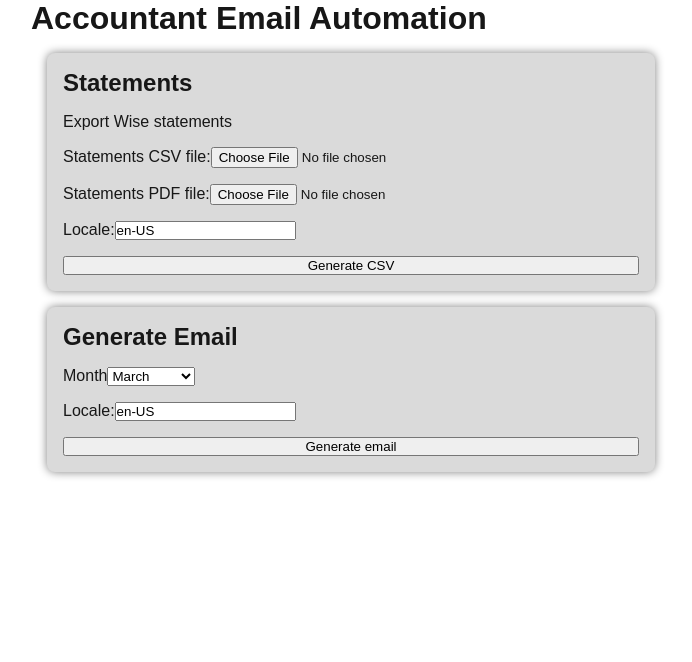
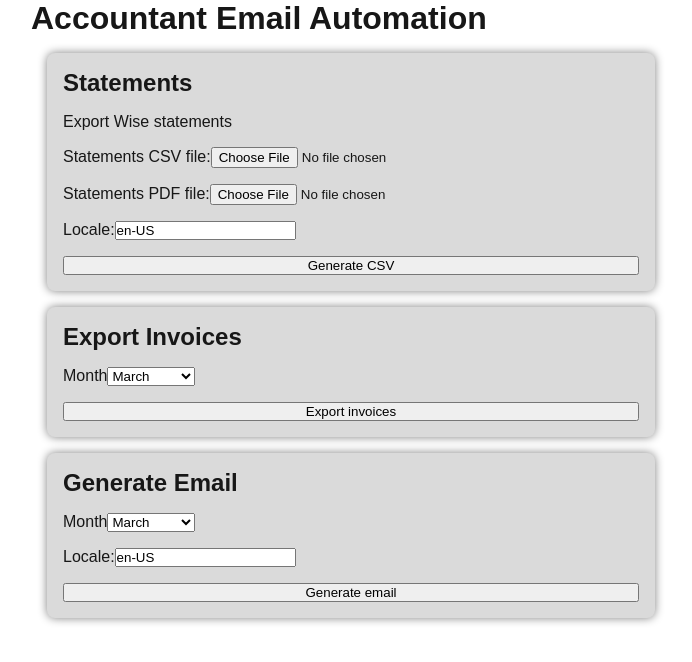
Before and after one commit to gilsonmandalogo/accountant-email-automation, a Next.js app: page / in a window 1280 px wide. Shown: the top 662 px of the page, without its empty margins (289-981 px from the left). Built offline with nearby package versions, Linux system fonts and the light colour scheme.

Commit message:
Export invoces from Vendus

```diff
--- a/package.json
+++ b/package.json
@@ -28,6 +28,7 @@
     "next": "^15",
     "nodemailer": "^6",
     "react": "^19",
-    "react-dom": "^19"
+    "react-dom": "^19",
+    "vendus-export": "^3"
   }
 }
--- /dev/null
+++ b/src/app/actions/exportInvoices.ts
@@ -0,0 +1,16 @@
+'use server';
+
+import { exportFile } from 'vendus-export';
+import path from 'node:path';
+
+const outputPath = path.join(process.cwd(), 'private', 'faturas.zip');
+
+export default async function exportInvoices(prevState: void, formData: FormData) {
+  await exportFile({
+    month: formData.get('month') as string,
+    'base-url': process.env.VENDUS_URL!,
+    user: process.env.VENDUS_USER!,
+    password: process.env.VENDUS_PASS!,
+    output: outputPath,
+  });
+}
--- a/src/app/api/generate-email/route.ts
+++ b/src/app/api/generate-email/route.ts
@@ -38,6 +38,11 @@ export async function POST(request: NextRequest) {
         path: path.join(process.cwd(), 'private', 'extrato.pdf'),
         contentType: 'application/pdf',
       },
+      {
+        filename: 'faturas.zip',
+        path: path.join(process.cwd(), 'private', 'faturas.zip'),
+        contentType: 'application/zip',
+      },
     ],
   }).compile().build();
   return new NextResponse(eml, {
--- /dev/null
+++ b/src/app/components/formExportInvoices.tsx
@@ -0,0 +1,18 @@
+'use client';
+
+import SelectMonth from '@/app/components/selectMonth';
+import exportInvoices from '@/app/actions/exportInvoices';
+import { useActionState } from 'react';
+
+export default function FormExportInvoices() {
+  const [, formAction, pending] = useActionState(exportInvoices, void 0);
+
+  return (
+    <form className="vertical gap">
+      <SelectMonth />
+      <button formAction={formAction} disabled={pending}>
+        Export invoices
+      </button>
+    </form>
+  );
+}
--- a/src/app/components/formGenerateEmail.tsx
+++ b/src/app/components/formGenerateEmail.tsx
@@ -1,28 +1,11 @@
-import LocaleInput from '@/app/components/localeInput';
-
-const currentMonth = new Date().getMonth() + 1;
+import InputLocale from '@/app/components/inputLocale';
+import SelectMonth from '@/app/components/selectMonth';
 
 export default function FormGenerateEmail() {
   return (
     <form className="vertical gap">
-      <label>
-        Month
-        <select name="month" required defaultValue={currentMonth - 1}>
-          <option value="1">January</option>
-          <option value="2">February</option>
-          <option value="3">March</option>
-          <option value="4">April</option>
-          <option value="5">May</option>
-          <option value="6">June</option>
-          <option value="7">July</option>
-          <option value="8">August</option>
-          <option value="9">September</option>
-          <option value="10">October</option>
-          <option value="11">November</option>
-          <option value="12">December</option>
-        </select>
-      </label>
-      <LocaleInput />
+      <SelectMonth />
+      <InputLocale />
       <button
         formAction="/api/generate-email"
         formMethod="POST"
--- a/src/app/components/formProcessStatements.tsx
+++ b/src/app/components/formProcessStatements.tsx
@@ -1,5 +1,5 @@
 import { generateCSV } from '@/app/actions/processStatements';
-import LocaleInput from '@/app/components/localeInput';
+import LocaleInput from '@/app/components/inputLocale';
 
 export default function FormProcessStatements() {
   return (
--- a/src/app/components/localeInput.tsx
+++ b/src/app/components/inputLocale.tsx
@@ -2,7 +2,7 @@
 
 import { useCallback, useState } from 'react';
 
-export default function LocaleInput() {
+export default function InputLocale() {
   const [locale, setLocale] = useState<string>(navigator.language || 'pt-PT');
 
   const handleChange = useCallback((event: React.ChangeEvent<HTMLInputElement>) => {
--- /dev/null
+++ b/src/app/components/selectMonth.tsx
@@ -0,0 +1,23 @@
+export default function SelectMonth() {
+  const currentMonth = new Date().getMonth() + 1;
+
+  return (
+    <label>
+      Month
+      <select name="month" required defaultValue={currentMonth - 1}>
+        <option value="1">January</option>
+        <option value="2">February</option>
+        <option value="3">March</option>
+        <option value="4">April</option>
+        <option value="5">May</option>
+        <option value="6">June</option>
+        <option value="7">July</option>
+        <option value="8">August</option>
+        <option value="9">September</option>
+        <option value="10">October</option>
+        <option value="11">November</option>
+        <option value="12">December</option>
+      </select>
+    </label>
+  );
+}
--- a/src/app/page.tsx
+++ b/src/app/page.tsx
@@ -1,9 +1,9 @@
 import FormProcessStatements from '@/app/components/formProcessStatements';
 import FormGenerateEmail from '@/app/components/formGenerateEmail';
+import FormExportInvoices from '@/app/components/formExportInvoices';
 
 export default function Home() {
   return (
-    <div>
     <main>
       <h1>Accountant Email Automation</h1>
       <div className="card">
@@ -14,10 +14,13 @@ export default function Home() {
         <FormProcessStatements />
       </div>
       <div className="card">
+        <h2>Export Invoices</h2>
+        <FormExportInvoices />
+      </div>
+      <div className="card">
         <h2>Generate Email</h2>
         <FormGenerateEmail />
       </div>
     </main>
-    </div>
   );
 }
```
Also changed, not shown: 1 other file (tests, documents, lock files or other folders). Lines whose indentation alone changed are shown as unchanged.
